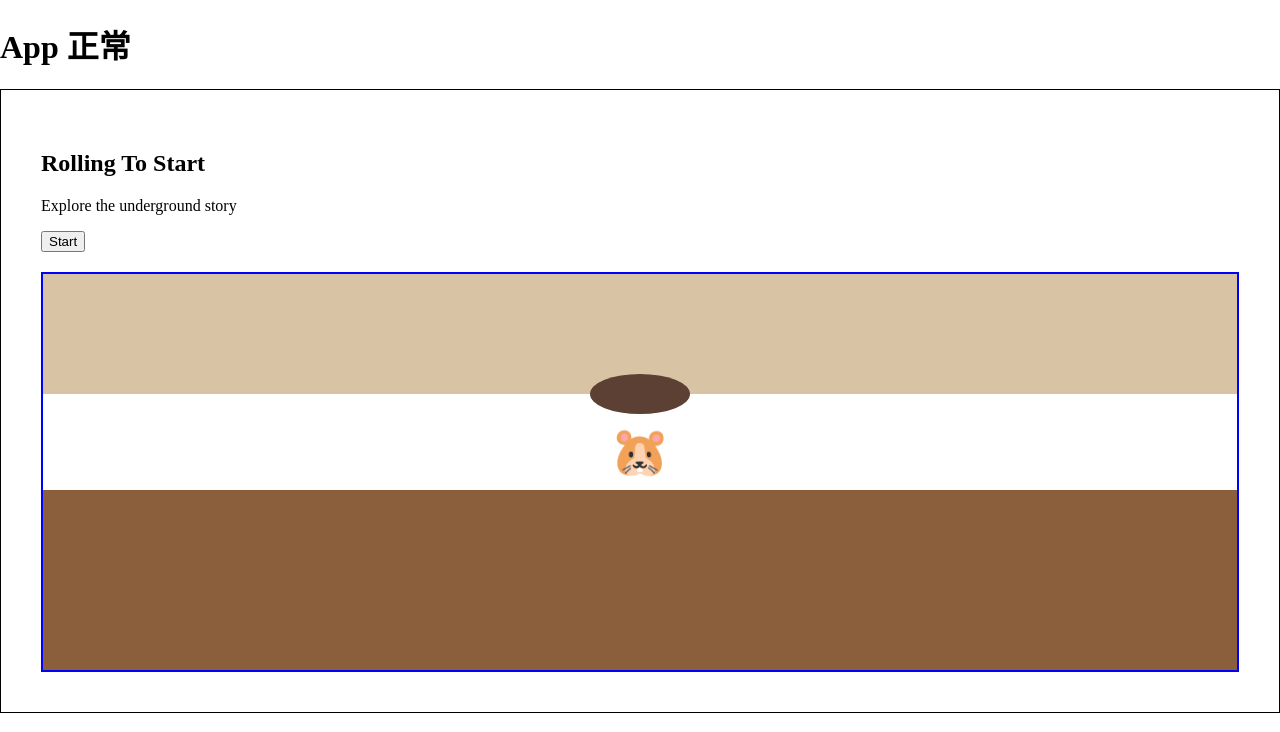
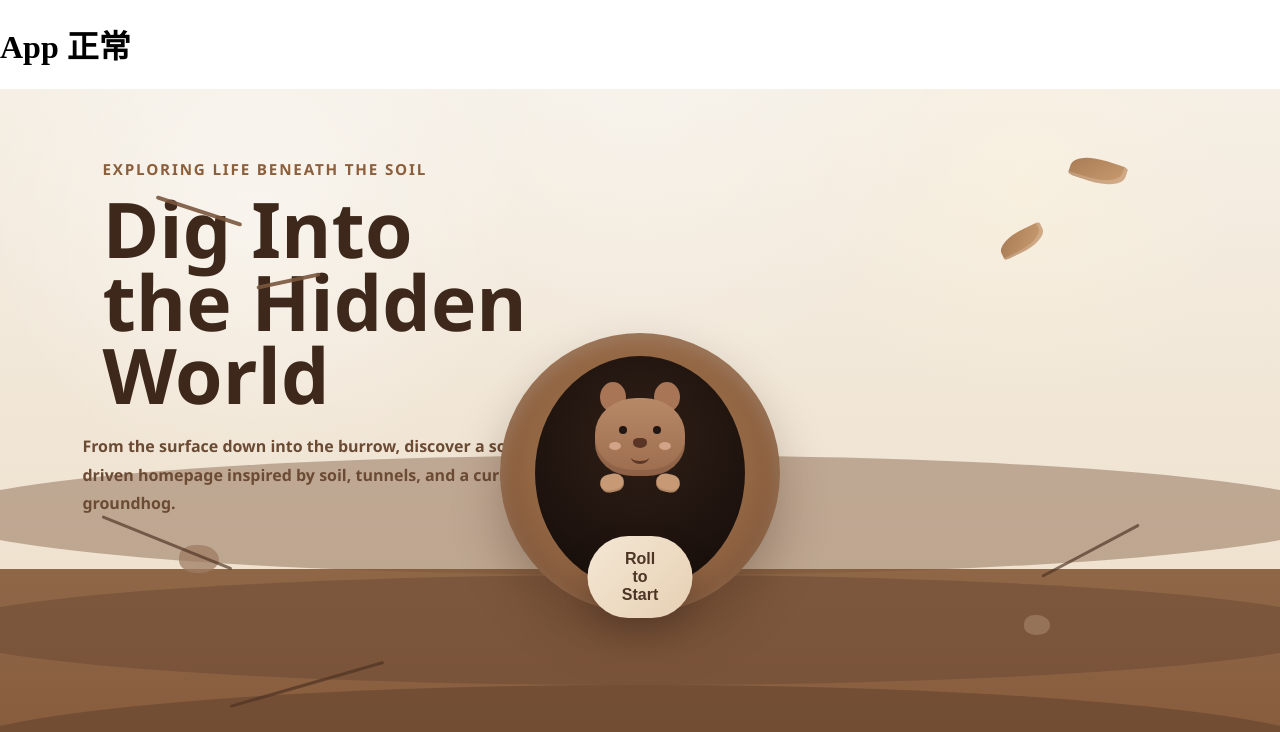
Before and after one commit to foeyt/igem-wiki-design, a React (Vite) app: page / in a window 1280 px wide. Shown: the top 732 px of the page. Built offline with nearby package versions, Linux system fonts and the light colour scheme.

Commit message:
Update Home-v1

```diff
--- a/src/components/HeroSection.jsx
+++ b/src/components/HeroSection.jsx
@@ -1,16 +1,77 @@
 import "../styles/hero.css";
-import MoleScene from "./MoleScene";
+
 
 function HeroSection() {
   return (
     <section className="hero">
-      <div className="hero-text">
-        <h1>Rolling To Start</h1>
-        <p>Explore the underground story</p>
-        <button>Start</button>
+      <section className="hero-section">
+      {/* 背景氛围层 */}
+      <div className="hero-bg"></div>
+
+      {/* 地上部分 */}
+      <div className="surface-area">
+        <div className="surface-decor leaf leaf-1"></div>
+        <div className="surface-decor leaf leaf-2"></div>
+        <div className="surface-decor twig twig-1"></div>
+        <div className="surface-decor twig twig-2"></div>
+
+        <div className="hero-content">
+          <p className="hero-subtitle">Exploring Life Beneath the Soil</p>
+          <h1 className="hero-title">
+            Dig Into
+            <br />
+            the Hidden World
+          </h1>
+          <p className="hero-description">
+            From the surface down into the burrow, discover a softer,
+            story-driven homepage inspired by soil, tunnels, and a curious
+            little groundhog.
+          </p>
+        </div>
       </div>
 
-      <MoleScene />
+      {/* 中央洞口与土拨鼠 */}
+      <div className="burrow-center">
+        <div className="burrow-ring">
+          <div className="burrow-hole">
+            <div className="gopher">
+              <div className="gopher-ear left-ear"></div>
+              <div className="gopher-ear right-ear"></div>
+
+              <div className="gopher-head">
+                <div className="gopher-eye left-eye"></div>
+                <div className="gopher-eye right-eye"></div>
+                <div className="gopher-nose"></div>
+                <div className="gopher-mouth"></div>
+                <div className="gopher-cheek left-cheek"></div>
+                <div className="gopher-cheek right-cheek"></div>
+              </div>
+
+              <div className="gopher-paw left-paw"></div>
+              <div className="gopher-paw right-paw"></div>
+            </div>
+
+            <button className="hero-button">Roll to Start</button>
+          </div>
+        </div>
+      </div>
+
+      {/* 地下土壤部分 */}
+      <div className="underground-area">
+        <div className="soil-layer soil-layer-1"></div>
+        <div className="soil-layer soil-layer-2"></div>
+        <div className="soil-layer soil-layer-3"></div>
+
+        <div className="soil-stone stone-1"></div>
+        <div className="soil-stone stone-2"></div>
+        <div className="soil-stone stone-3"></div>
+
+        <div className="soil-root root-1"></div>
+        <div className="soil-root root-2"></div>
+        <div className="soil-root root-3"></div>
+      </div>
+    </section>
+
     </section>
   );
 }
--- a/src/styles/hero.css
+++ b/src/styles/hero.css
@@ -1,4 +1,432 @@
-.hero {
-  padding: 40px;
-  border: 1px solid black;
+.hero-section {
+  position: relative;
+  min-height: 100vh;
+  overflow: hidden;
+  background: linear-gradient(
+    to bottom,
+    #f5efe5 0%,
+    #efe2cf 60%,
+    #8f6747 60%,
+    #805335 100%
+  );
+  font-family: "Segoe UI", "Helvetica Neue", Arial, sans-serif;
 }
+
+/* 背景柔光 */
+.hero-bg {
+  position: absolute;
+  inset: 0;
+  background:
+    radial-gradient(circle at 20% 15%, rgba(255, 255, 255, 0.45), transparent 22%),
+    radial-gradient(circle at 80% 12%, rgba(255, 244, 220, 0.35), transparent 18%),
+    radial-gradient(circle at 50% 0%, rgba(255, 255, 255, 0.25), transparent 30%);
+  pointer-events: none;
+}
+
+/* =========================
+   地上区域
+   ========================= */
+.surface-area {
+  position: relative;
+  height: 42vh;
+  padding: 70px 8vw 20px;   /* 上 左右 下 */
+  z-index: 2;               /* z轴上的层级顺序 */
+}
+
+.hero-content {
+  max-width: 650px;
+  color: #4e3423;
+}
+
+.hero-subtitle {
+  margin: 0 0 14px;          /* 上 左右 下 */
+  font-size: 0.95rem;
+  font-weight: 600;
+  letter-spacing: 0.12em;
+  text-transform: uppercase;   /* 大小写转换：全部大写 */
+  color: #8b5e3c;
+}
+
+.hero-title {
+  margin: 0;
+  font-size: clamp(2.8rem, 6vw, 5.2rem);  /* 响应式字体大小 */
+  /* clamp(最小值， 首选值， 最大值) */
+  line-height: 0.95;
+  font-weight: 800;
+  color: #3d281b;
+}
+
+.hero-description {
+  margin-top: 20px;
+  max-width: 520px;
+  transform: translateX(-20px);
+  font-size: 1rem;
+  font-weight: 600;
+  line-height: 1.8;
+  color: #6b4b34;
+}
+
+/* 地上装饰 */
+.surface-decor {
+  position: absolute;
+  opacity: 0.9;        /* 透明度（做动画的时候可以考虑调这个） */
+}
+
+.leaf {
+  width: 56px;
+  height: 24px;
+  background: linear-gradient(135deg, #9e6e46, #c99666);
+  border-radius: 60% 10% 60% 10%;
+  transform: rotate(-18deg);
+  box-shadow: inset -4px -3px 0 rgba(255, 255, 255, 0.18);
+}
+
+.leaf-1 {
+  top: 70px;
+  right: 12%;
+  transform: rotate(18deg);
+}
+
+.leaf-2 {
+  top: 140px;
+  right: 18%;
+  transform: rotate(-26deg) scale(0.85);
+}
+
+
+.twig {
+  width: 90px;
+  height: 4px;
+  background: #7b573d;
+  border-radius: 999px;
+}
+
+.twig-1 {
+  top: 120px;
+  left: 12%;
+  transform: rotate(18deg);
+}
+
+.twig-2 {
+  top: 190px;
+  left: 20%;
+  width: 65px;
+  transform: rotate(-12deg);
+}
+
+/* =========================
+   中央洞口 + 土拨鼠
+   ========================= */
+.burrow-center {
+  position: absolute;
+  left: 50%;
+  top: 34%;
+  transform: translate(-50%, -10%);
+  z-index: 5;
+}
+
+.burrow-ring {
+  width: 280px;
+  height: 280px;
+  border-radius: 50%;
+  background:
+    radial-gradient(circle at 50% 45%, #b78355 0%, #8a5f3f 65%, #6b452f 100%);
+  display: flex;
+  align-items: center;
+  justify-content: center;
+  box-shadow:
+    0 25px 50px rgba(53, 28, 14, 0.28),
+    inset 0 8px 18px rgba(255, 255, 255, 0.16);
+}
+
+.burrow-hole {
+  width: 210px;
+  height: 210px;
+  border-radius: 50%;
+  background:
+    radial-gradient(circle at 50% 35%, #2f2017 0%, #20140f 55%, #120b08 100%);
+  position: relative;
+  display: flex;
+  align-items: flex-end;
+  justify-content: center;
+  padding-bottom: 24px;
+  overflow: visible;
+}
+
+/* 按钮 */
+.hero-button {
+  position: absolute;
+  bottom: -28px;
+  left: 50%;
+  transform: translateX(-50%);
+  border: none;
+  border-radius: 999px;
+  padding: 14px 28px;
+  background: linear-gradient(135deg, #f4e7d4, #e6d0b3);
+  color: #4d3526;
+  font-size: 1rem;
+  font-weight: 700;
+  box-shadow: 0 10px 25px rgba(44, 28, 18, 0.25);
+  cursor: pointer;
+  transition: transform 0.2s ease, box-shadow 0.2s ease;
+}
+
+.hero-button:hover {
+  transform: translateX(-50%) translateY(-3px);
+  box-shadow: 0 14px 28px rgba(44, 28, 18, 0.3);
+}
+
+/* 土拨鼠 */
+.gopher {
+  position: absolute;
+  top: 24px;
+  left: 50%;
+  transform: translateX(-50%);
+  width: 120px;
+  height: 120px;
+}
+
+.gopher-head {
+  position: absolute;
+  left: 50%;
+  top: 18px;
+  transform: translateX(-50%);
+  width: 90px;
+  height: 78px;
+  background: linear-gradient(180deg, #b88967, #9c6c4e);
+  border-radius: 46% 46% 42% 42%;
+  box-shadow: inset 0 -6px 0 rgba(80, 48, 31, 0.18);
+}
+
+.gopher-ear {
+  position: absolute;
+  top: 2px;
+  width: 26px;
+  height: 30px;
+  background: #a87556;
+  border-radius: 50%;
+  z-index: 0;
+}
+
+.left-ear {
+  left: 20px;
+}
+
+.right-ear {
+  right: 20px;
+}
+
+.gopher-eye {
+  position: absolute;
+  top: 28px;
+  width: 8px;
+  height: 8px;
+  background: #221611;
+  border-radius: 50%;
+}
+
+.left-eye {
+  left: 24px;
+}
+
+.right-eye {
+  right: 24px;
+}
+
+.gopher-nose {
+  position: absolute;
+  left: 50%;
+  top: 40px;
+  transform: translateX(-50%);
+  width: 14px;
+  height: 10px;
+  background: #5a3424;
+  border-radius: 50% 50% 65% 65%;
+}
+
+.gopher-mouth {
+  position: absolute;
+  left: 50%;
+  top: 53px;
+  transform: translateX(-50%);
+  width: 18px;
+  height: 10px;
+  border-bottom: 3px solid #5b3726;
+  border-radius: 0 0 50% 50%;
+}
+
+.gopher-cheek {
+  position: absolute;
+  top: 44px;
+  width: 12px;
+  height: 8px;
+  background: rgba(255, 207, 185, 0.5);
+  border-radius: 50%;
+}
+
+.left-cheek {
+  left: 14px;
+}
+
+.right-cheek {
+  right: 14px;
+}
+
+.gopher-paw {
+  position: absolute;
+  bottom: 8px;
+  width: 24px;
+  height: 18px;
+  background: #c79a75;
+  border-radius: 50px;
+  box-shadow: inset 0 -2px 0 rgba(82, 51, 35, 0.18);
+}
+
+.left-paw {
+  left: 20px;
+  transform: rotate(-10deg);
+}
+
+.right-paw {
+  right: 20px;
+  transform: rotate(10deg);
+}
+
+/* =========================
+   地下区域
+   ========================= */
+.underground-area {
+  position: absolute;
+  left: 0;
+  right: 0;
+  top: 42vh;
+  bottom: 0;
+  z-index: 1;
+}
+
+/* 土层纹理 */
+.soil-layer {
+  position: absolute;
+  left: -5%;
+  width: 110%;
+  border-radius: 50%;
+  opacity: 0.42;
+}
+
+.soil-layer-1 {
+  top: 30px;
+  height: 120px;
+  background: #7a553b;
+}
+
+.soil-layer-2 {
+  top: 150px;
+  height: 110px;
+  background: #654430;
+}
+
+.soil-layer-3 {
+  top: 260px;
+  height: 140px;
+  background: #553727;
+}
+
+/* 石头 */
+.soil-stone {
+  position: absolute;
+  background: #9e7d63;
+  border-radius: 45% 55% 52% 48%;
+  opacity: 0.75;
+}
+
+.stone-1 {
+  width: 40px;
+  height: 28px;
+  left: 14%;
+  top: 120px;
+}
+
+.stone-2 {
+  width: 26px;
+  height: 20px;
+  right: 18%;
+  top: 190px;
+}
+
+.stone-3 {
+  width: 34px;
+  height: 24px;
+  right: 28%;
+  top: 320px;
+}
+
+/* 根系 */
+.soil-root {
+  position: absolute;
+  height: 3px;
+  background: #4b3021;
+  border-radius: 999px;
+  transform-origin: left center;
+  opacity: 0.65;
+}
+
+.root-1 {
+  width: 140px;
+  left: 8%;
+  top: 90px;
+  transform: rotate(22deg);
+}
+
+.root-2 {
+  width: 110px;
+  right: 10%;
+  top: 150px;
+  transform: rotate(-28deg);
+}
+
+.root-3 {
+  width: 160px;
+  left: 18%;
+  top: 280px;
+  transform: rotate(-16deg);
+}
+
+/* =========================
+   响应式
+   ========================= */
+@media (max-width: 768px) {
+  .surface-area {
+    height: 46vh;
+    padding-top: 50px;
+  }
+
+  .hero-content {
+    max-width: 100%;
+  }
+
+  .hero-description {
+    max-width: 100%;
+    font-size: 0.95rem;
+    line-height: 1.7;
+  }
+
+  .burrow-ring {
+    width: 220px;
+    height: 220px;
+  }
+
+  .burrow-hole {
+    width: 165px;
+    height: 165px;
+  }
+
+  .gopher {
+    transform: translateX(-50%) scale(0.85);
+    transform-origin: top center;
+  }
+
+  .hero-button {
+    padding: 12px 22px;
+    font-size: 0.92rem;
+  }
+}
```
